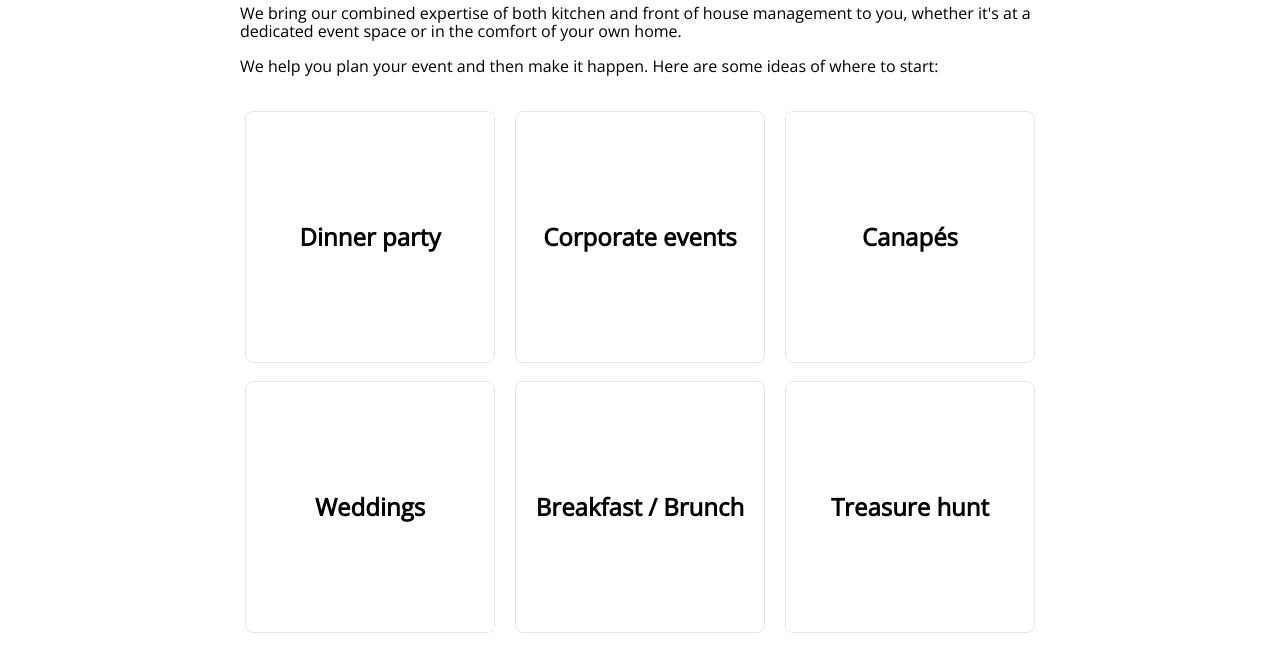
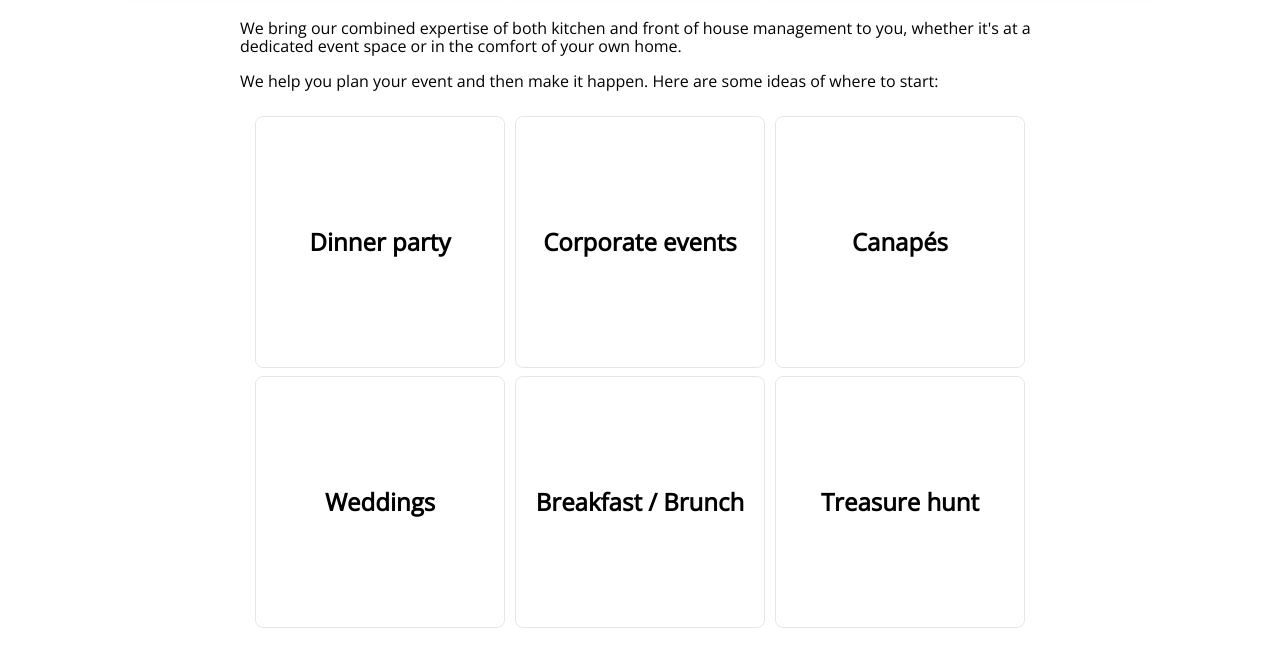
Before and after one commit to jackpendleton/caff, a plain HTML site: page index.html in a window 1280 px wide. Shown: the part 926-1575 px from the top of the page. Drawn offline with nearby package versions, Linux system fonts and the light colour scheme.

Commit message:
Tweak grid

```diff
--- a/style.css
+++ b/style.css
@@ -341,10 +341,10 @@ footer {
     .what-we-offer__grid {
         display: grid;
         grid-template-columns: repeat(3, 1fr);
-        gap: 20px;
+        gap: 10px;
         grid-auto-rows: minmax(100px, auto);
         width: min-content;
-        margin: 20px 0;
+        margin: 10px 0;
     }
 
     .flip-card {
```
Also changed, not shown: 1 other file.
